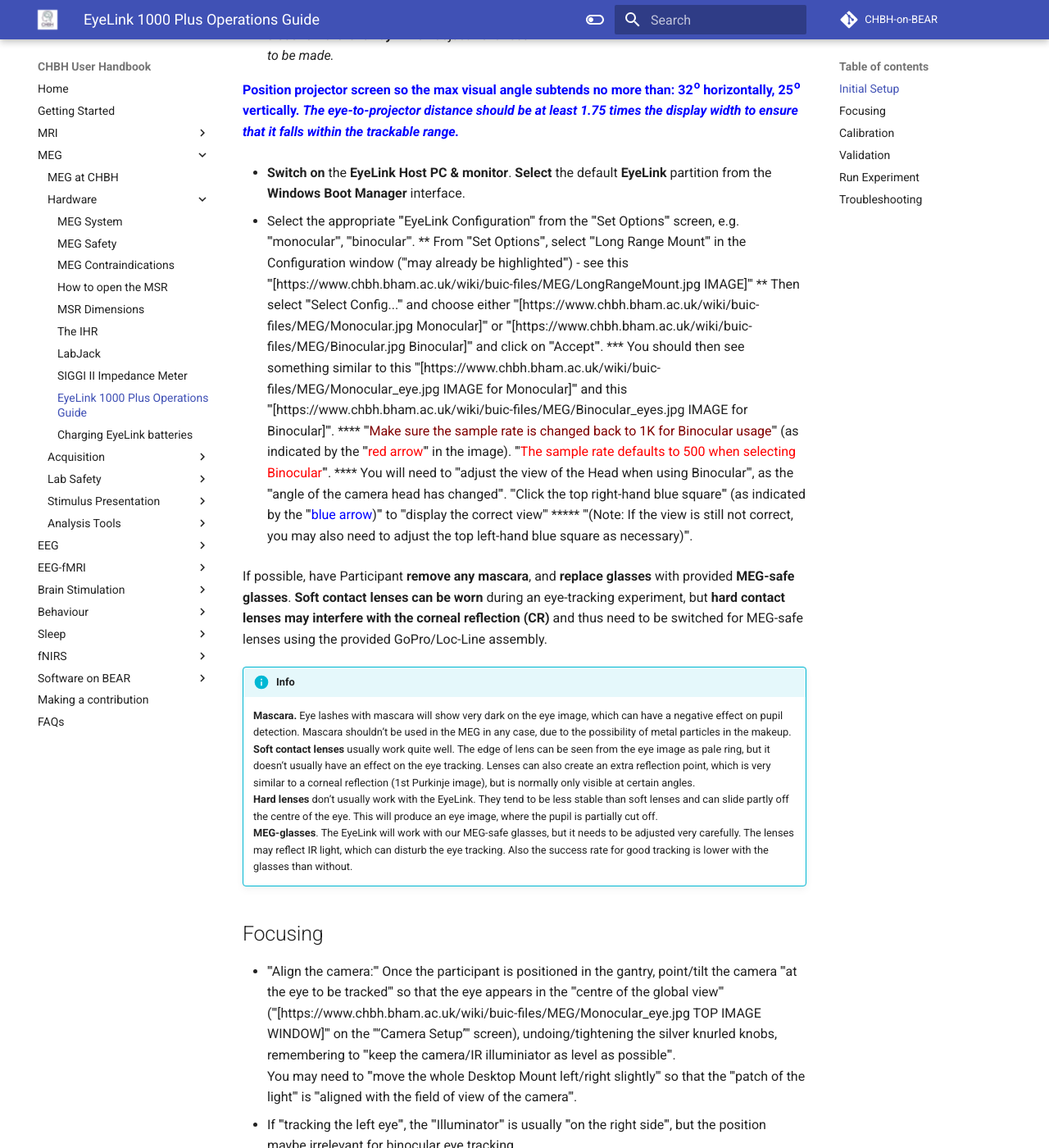
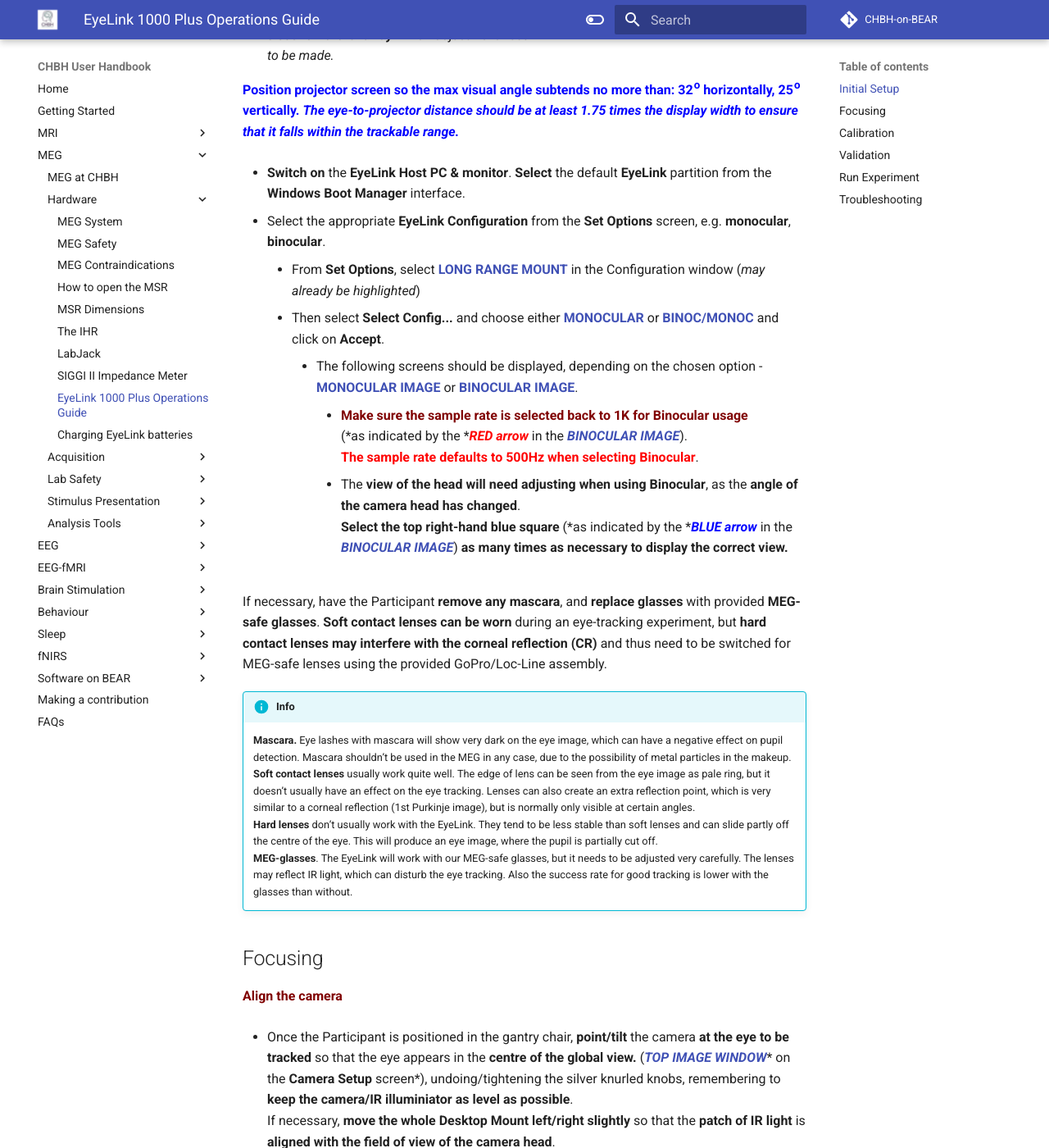
Before and after one commit to chbh-opensource/chbh-on-bear, an MkDocs documentation site: the page built from docs/meg/acquisition/eyelink_operations_guide.md, in a window 1280 px wide and 1400 px high, scrolled down 1754 px. Shown: the whole window at 82% size. Built offline with MkDocs 1.6.1 and Material for MkDocs 9.7.7, drawn with Linux system fonts in a browser that asks for light colours; comment, search, counter and statistics services are not loaded; some of the changed text lies outside the part shown.

Commit message:
Continuing Eyelink Ops Guide repo

```diff
--- a/docs/meg/acquisition/eyelink_operations_guide.md
+++ b/docs/meg/acquisition/eyelink_operations_guide.md
@@ -7,7 +7,7 @@
 
 **Switch on** the 6-way bar plug (**next to EyeLink Host PC**), to provide power to the **Host PC, PC monitor & EyeLink camera**.
 
-**<span style="color:maroon">EyeLink batteries.</span>**
+**<span style="color:maroon">EyeLink batteries</span>**
 
 - Press the **TEST button** to **check** the power level (batteries **#1** and **#2**), or **power on and press the TEST button** (batteries **#3** and **#4**).<br />
 - **Use a fully charged battery** if possible.
@@ -16,11 +16,11 @@
 
 **Take a battery into the MSR** and place **in front left hand corner** (*as seen from gantry chair*).<br /> **Arrange** the power cable **around the inside wall of the MSR to avoid any loops**.
 
-**Remove the lens cap** from the **FO camera head**, and **place the FO camera head/IR Illuminator on the small table in front of the gantry chair** (*usally once Participant is in place*).<br /> **Attach** power cable to **battery and FO camera head/IR Illuminator**. **Switch on the battery.**
+**Remove the lens cap** from the **FO camera head**, and **place the FO camera head/IR Illuminator on the small table in front of the gantry chair** (*usually once Participant is in place*).<br /> **Attach** power cable to **battery and FO camera head/IR Illuminator**. **Switch on the battery.**
 
-!!! Note "<span style="color:red">NOTE:</span> Ensure you make good cable connections (*the black rubber strain reliefs aren't pushed up over the silver two-pin connectors*).<br /><span style="color:red">NOTE:</span> If you don’t power the camera head/IR Illuminator first, the Host PC will complain slightly (*ticking sound*) when EyeLink starts up."
+!!! Note "<span style="color:red">NOTE:</span> Ensure a good cable connection is made (*the black rubber strain reliefs aren't pushed up over the silver two-pin connectors*).<br /><span style="color:red">NOTE:</span> If the camera head/IR Illuminator isn't powered-on first, the Host PC will complain slightly (*ticking sound*) when EyeLink starts up."
 
-!!! Info "<span style="color:maroon">To prevent small threshold drifts, the EyeLink Camera Head/Host PC etc should be powered up/switched on for <span style="color:red">at least 5 minutes</span> before recording.</span>"
+!!! Info "<span style="color:maroon">To prevent small threshold drifts, the EyeLink camera Head/Host PC etc should be powered up/switched on for <span style="color:red">at least 5 minutes</span> before recording.</span>"
 
 **<span style="color:blue">If using Monocular</span>**, make sure the FO camera head is **[HORIZONTAL](../../images/meg/Horizontal.jpg)**, and **the knurled silver adjustment knobs** are **centered to the projector screen.**
 
@@ -50,15 +50,14 @@
 
 - **Switch on** the **EyeLink Host PC & monitor**. **Select** the default **EyeLink** partition from the **Windows Boot Manager** interface.
 
-* Select the appropriate '''EyeLink Configuration''' from the '''Set Options''' screen, e.g. '''monocular''', '''binocular'''.
-** From '''Set Options''', select '''Long Range Mount''' in the Configuration window ('''may already be highlighted''') - see this '''[https://www.chbh.bham.ac.uk/wiki/buic-files/MEG/LongRangeMount.jpg IMAGE]'''
-** Then select '''Select Config...''' and choose either '''[https://www.chbh.bham.ac.uk/wiki/buic-files/MEG/Monocular.jpg Monocular]''' or '''[https://www.chbh.bham.ac.uk/wiki/buic-files/MEG/Binocular.jpg Binocular]''' and click on '''Accept'''.
-*** You should then see something similar to this '''[https://www.chbh.bham.ac.uk/wiki/buic-files/MEG/Monocular_eye.jpg IMAGE for Monocular]''' and this '''[https://www.chbh.bham.ac.uk/wiki/buic-files/MEG/Binocular_eyes.jpg IMAGE for Binocular]'''.
-**** '''<span style="color:maroon">Make sure the sample rate is changed back to 1K for Binocular usage</span>''' (as indicated by the '''<span style="color:red">red arrow</span>''' in the image). '''<span style="color:red">The sample rate defaults to 500 when selecting Binocular</span>'''.
-**** You will need to '''adjust the view of the Head when using Binocular''', as the '''angle of the camera head has changed'''. '''Click the top right-hand blue square''' (as indicated by the '''<span style="color:blue">blue arrow</span>)''' to '''display the correct view'''
-***** '''(Note: If the view is still not correct, you may also need to adjust the top left-hand blue square as necessary)'''.
+- Select the appropriate **EyeLink Configuration** from the **Set Options** screen, e.g. **monocular**, **binocular**.
+	- From **Set Options**, select **[LONG RANGE MOUNT](../../images/meg/LongRangeMount.jpg)** in the Configuration window (*may already be highlighted*)
+	- Then select **Select Config...** and choose either **[MONOCULAR](../../images/meg/Monocular.jpg)** or **[BINOC/MONOC](../../images/meg/Binocular.jpg)** and click on **Accept**.
+		- The following screens should be displayed, depending on the chosen option - **[MONOCULAR IMAGE](../../images/meg/Monocular_eye.jpg)** or **[BINOCULAR IMAGE](../../images/meg/Binocular_eyes.jpg)**.
+			- **<span style="color:maroon">Make sure the sample rate is selected back to 1K for Binocular usage</span>**<br /> (*as indicated by the ****<span style="color:red">RED arrow</span>*** in the ***[BINOCULAR IMAGE](../../images/meg/Binocular_eyes.jpg)***). <br /> **<span style="color:red">The sample rate defaults to 500Hz when selecting Binocular</span>**.
+			- The **view of the head will need adjusting when using Binocular**, as the **angle of the camera head has changed**. <br />**Select the top right-hand blue square** (*as indicated by the ****<span style="color:blue">BLUE arrow</span>*** in the ***[BINOCULAR IMAGE](../../images/meg/Binocular_eyes.jpg)***) **as many times as necessary to display the correct view.**
 
-If possible, have Participant **remove any mascara**, and **replace glasses** with provided **MEG-safe glasses**. **Soft contact lenses can be worn** during an eye-tracking experiment, but **hard contact lenses may interfere with the corneal reflection (CR)** and thus need to be switched for MEG-safe lenses using the provided GoPro/Loc-Line assembly.
+If necessary, have the Participant **remove any mascara**, and **replace glasses** with provided **MEG-safe glasses**. **Soft contact lenses can be worn** during an eye-tracking experiment, but **hard contact lenses may interfere with the corneal reflection (CR)** and thus need to be switched for MEG-safe lenses using the provided GoPro/Loc-Line assembly.
 
 !!! Info
 	**Mascara.** Eye lashes with mascara will show very dark on the eye image, which can have a negative effect on pupil detection. Mascara shouldn’t be used in the MEG in any case, due to the possibility of metal particles in the makeup.<br />
@@ -68,8 +67,14 @@
 
 ## Focusing
 
-* '''Align the camera:'''  Once the participant is positioned in the gantry, point/tilt the camera '''at the eye to be tracked''' so that the eye appears in the '''centre of the global view''' ('''[https://www.chbh.bham.ac.uk/wiki/buic-files/MEG/Monocular_eye.jpg TOP IMAGE WINDOW]''' on the '''‘Camera Setup’''' screen), undoing/tightening the silver knurled knobs, remembering to '''keep the camera/IR illuminiator as level as possible'''.<br /> You may need to '''move the whole Desktop Mount left/right slightly''' so that the '''patch of the light''' is '''aligned with the field of view of the camera'''.
-* If '''tracking the left eye''', the '''Illuminator''' is usually '''on the right side''', but the position maybe irrelevant for binocular eye tracking.
+**<span style="color:maroon">Align the camera</span>**
+
+- Once the Participant is positioned in the gantry chair, **point/tilt** the camera **at the eye to be tracked** so that the eye appears in the **centre of the global view.** (***[TOP IMAGE WINDOW](../../images/meg/Monocular_eye.jpg)**** on the ****Camera Setup**** screen*), undoing/tightening the silver knurled knobs, remembering to **keep the camera/IR illuminiator as level as possible**.
+<br /> If necessary, **move the whole Desktop Mount left/right slightly** so that the **patch of IR light** is **aligned with the field of view of the camera head**.
+
+
+
+- If '''tracking the left eye''', the '''Illuminator''' is usually '''on the right side''', but the position maybe irrelevant for binocular eye tracking.
 * '''Focus the camera image''' if it looks blurred (by turning the lens wheel). The '''aperture''' ring is the smaller of the two, and probably doesn’t need adjusting.
 ** '''NOTE:''' When using '''Psychtoolbox (PTB)''', the '''EyeLink image''' can be thrown '''onto the projector screen''' to make focusing easier. The '''left/right arrows''' on the '''Stim PC''' toggle '''between wide angle view and eye focused view'''.
 *** To throw the image, start '''TRACK''' (either as a standalone program or as part of your stimulus code - see the '''Calibration''' section below). You should see this '''[https://www.chbh.bham.ac.uk/wiki/buic-files/MEG/Offline.jpg SCREEN]'''
```
Also changed, not shown: docs/images/meg/Binocular.jpg (added), docs/images/meg/Binocular_eyes.jpg (added), docs/images/meg/LongRangeMount.jpg (added), docs/images/meg/Monocular.jpg (added), docs/images/meg/Monocular_eye.jpg (added).
